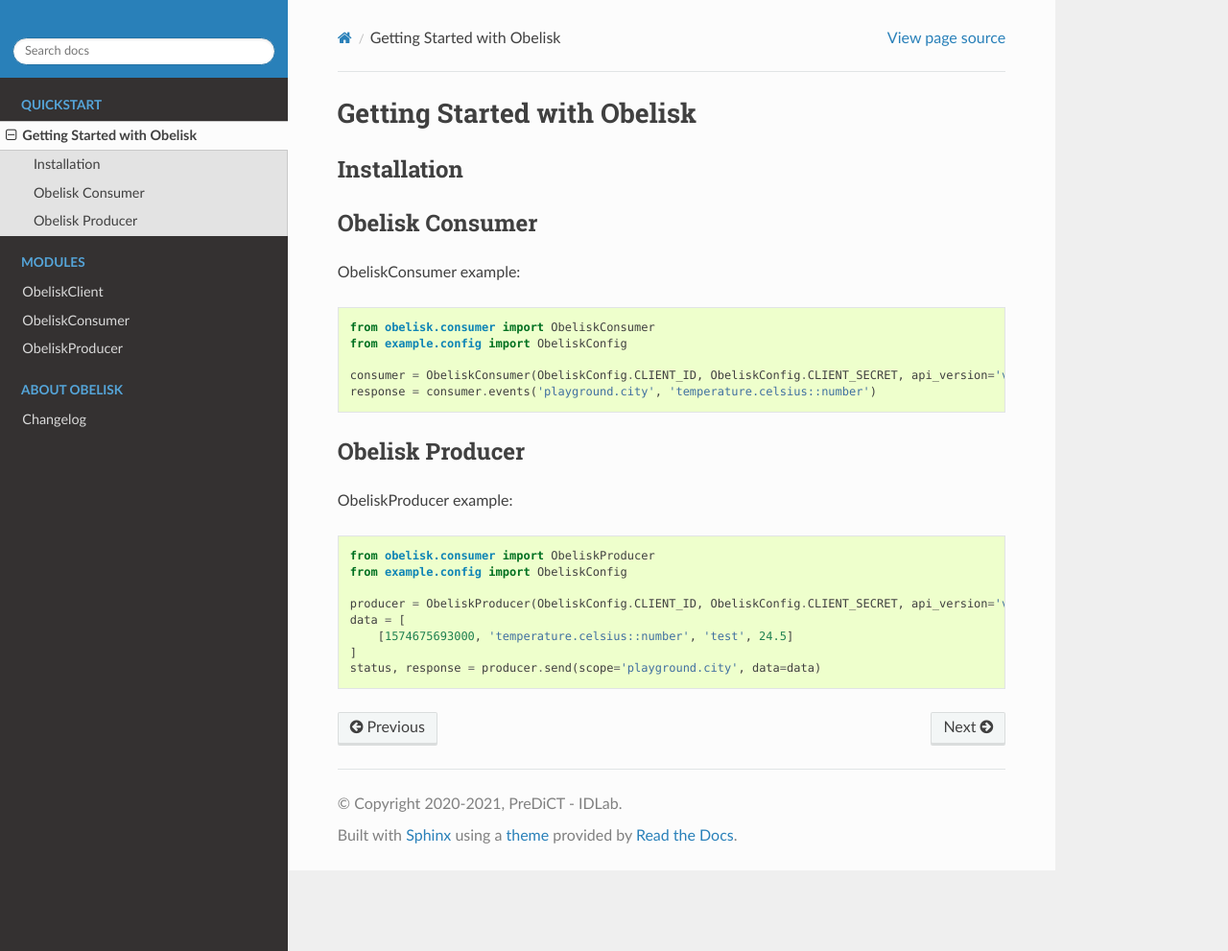
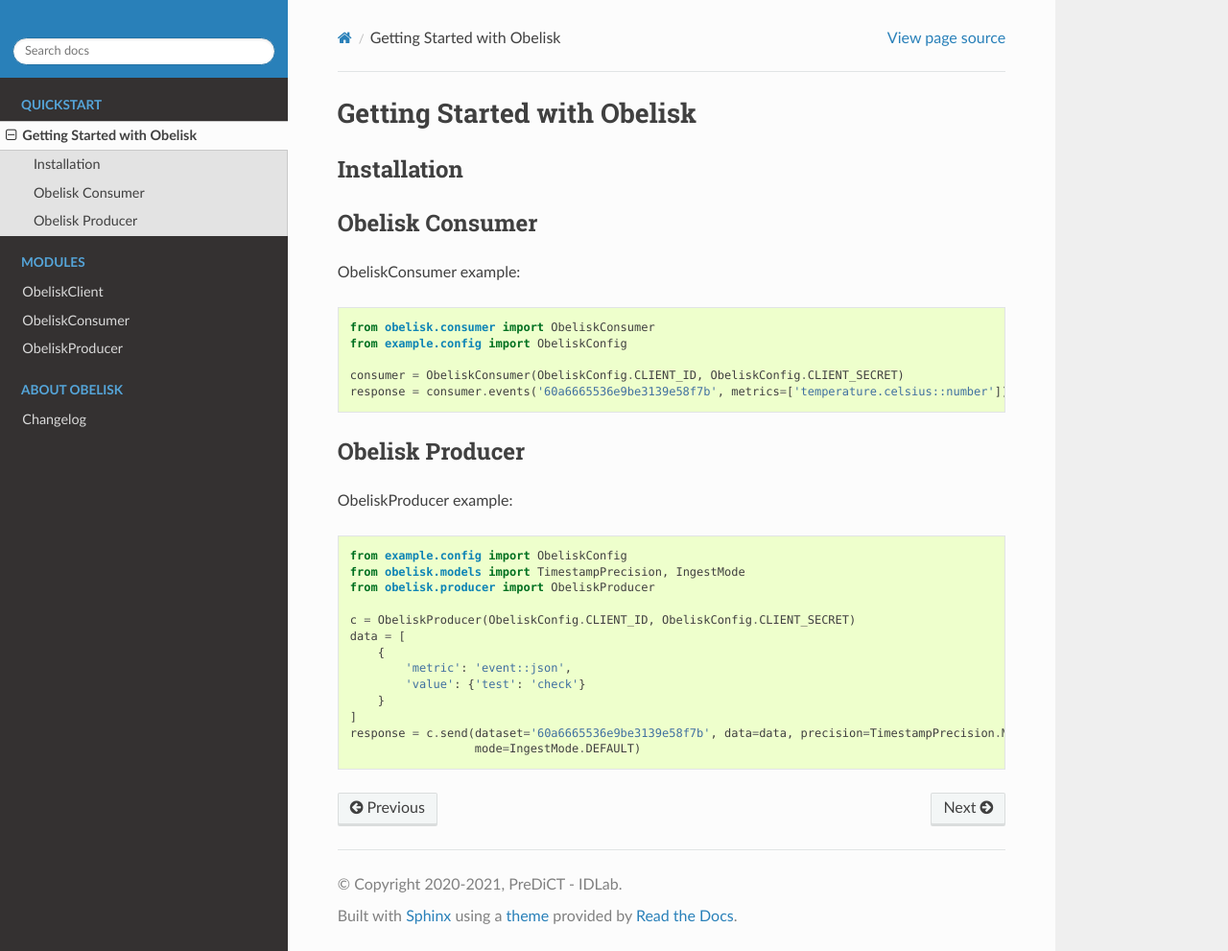
Before and after one commit to predict-idlab/obelisk-python, a Sphinx documentation site: the page built from docs/quickstart/getting-started-with-obelisk.rst, in a window 1280 px wide and 991 px high. Shown: the whole window at 96% size. Built offline with Sphinx 7.4.7 and the Read the Docs theme 2.0.0, drawn with Linux system fonts in a browser that asks for light colours; the version number could not be read and is left out.

Commit message:
Updated documentation

```diff
--- a/docs/modules/client.rst
+++ b/docs/modules/client.rst
@@ -1,6 +1,6 @@
 ObeliskClient
 =============
 
-.. automodule:: client
+.. automodule:: obelisk.client
 .. autoclass:: ObeliskClient
     :members:
--- a/docs/modules/consumer.rst
+++ b/docs/modules/consumer.rst
@@ -1,6 +1,6 @@
 ObeliskConsumer
 ===============
 
-.. automodule:: consumer
+.. automodule:: obelisk.consumer
 .. autoclass:: ObeliskConsumer
     :members:
--- a/docs/modules/producer.rst
+++ b/docs/modules/producer.rst
@@ -1,6 +1,6 @@
 ObeliskProducer
 ===============
 
-.. automodule:: producer
+.. automodule:: obelisk.producer
 .. autoclass:: ObeliskProducer
     :members:
--- a/docs/quickstart/getting-started-with-obelisk.rst
+++ b/docs/quickstart/getting-started-with-obelisk.rst
@@ -12,19 +12,24 @@
     from obelisk.consumer import ObeliskConsumer
     from example.config import ObeliskConfig
 
-    consumer = ObeliskConsumer(ObeliskConfig.CLIENT_ID, ObeliskConfig.CLIENT_SECRET, api_version='v2')
-    response = consumer.events('playground.city', 'temperature.celsius::number')
+    consumer = ObeliskConsumer(ObeliskConfig.CLIENT_ID, ObeliskConfig.CLIENT_SECRET)
+    response = consumer.events('60a6665536e9be3139e58f7b', metrics=['temperature.celsius::number'])
 
 Obelisk Producer
 ----------------
 
 ObeliskProducer example::
 
-    from obelisk.consumer import ObeliskProducer
     from example.config import ObeliskConfig
+    from obelisk.models import TimestampPrecision, IngestMode
+    from obelisk.producer import ObeliskProducer
 
-    producer = ObeliskProducer(ObeliskConfig.CLIENT_ID, ObeliskConfig.CLIENT_SECRET, api_version='v2')
+    c = ObeliskProducer(ObeliskConfig.CLIENT_ID, ObeliskConfig.CLIENT_SECRET)
     data = [
-        [1574675693000, 'temperature.celsius::number', 'test', 24.5]
+        {
+            'metric': 'event::json',
+            'value': {'test': 'check'}
+        }
     ]
-    status, response = producer.send(scope='playground.city', data=data)
+    response = c.send(dataset='60a6665536e9be3139e58f7b', data=data, precision=TimestampPrecision.MILLISECONDS,
+                      mode=IngestMode.DEFAULT)
```
Also changed, not shown: 1 other file.
